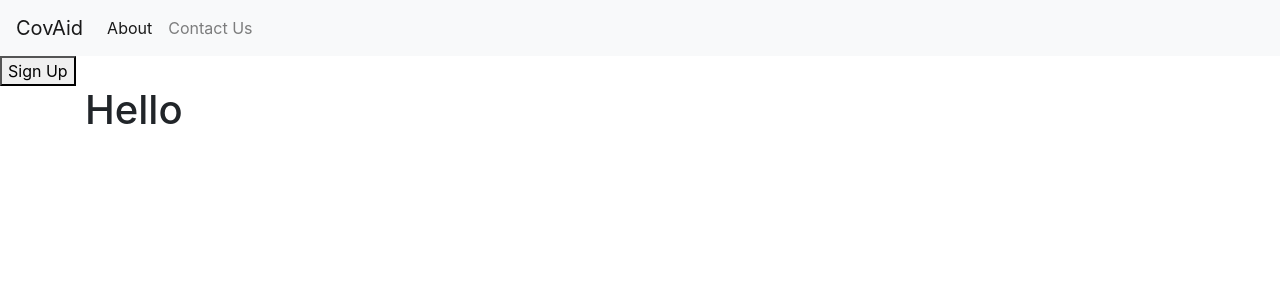
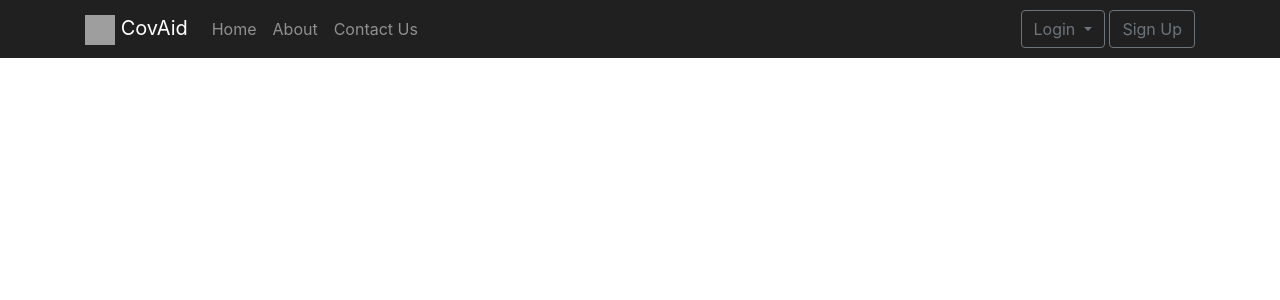
Before and after one commit to shreygupta04/covaid, a Flask app: page / in a window 1280 px wide. Shown: the top 300 px of the page. Run offline with Flask 2, Linux system fonts and the light colour scheme; some libraries are stand-ins or nearby versions; grey boxes are pictures that could not be loaded.

Commit message:
Completed Navbar

```diff
--- a/covaid/templates/layout.html
+++ b/covaid/templates/layout.html
@@ -15,27 +15,69 @@
 </head>
 <body>
     <header>
-      <nav class="navbar navbar-expand-lg navbar-light bg-light">
-      <a class="navbar-brand" href="#">CovAid</a>
-      <button class="navbar-toggler" type="button" data-toggle="collapse" data-target="#navbarNav" aria-controls="navbarNav" aria-expanded="false" aria-label="Toggle navigation">
-        <span class="navbar-toggler-icon"></span>
-      </button>
-      <div class="collapse navbar-collapse" id="navbarNav">
-        <ul class="navbar-nav">
-          <li class="nav-item active">
-            <a class="nav-link" href="#">About <span class="sr-only">(current)</span></a>
-          </li>
-          <li class="nav-item">
-            <a class="nav-link" href="#">Contact Us</a>
-          </li>
-        </ul>
-      </div>
-      </nav>
-      <button type="button" class="btn-pull-right">Sign Up</button>
+      <nav class="navbar navbar-expand-lg navbar-dark" style = "background-color: #202020" role="navigation" >
+        <div class="container">
+          <a class="navbar-brand" href="#">
+            <img src="https://scontent-iad3-1.xx.fbcdn.net/v/t1.15752-9/91829784_552569965363017_4107046718564990976_n.png?_nc_cat=108&_nc_sid=b96e70&_nc_ohc=8rsXx1EOcnkAX-XRiH9&_nc_ht=scontent-iad3-1.xx&oh=83c6be2f191707223c21f8f21dcabe15&oe=5EADA88A" width="30" height="30">
+            CovAid
+          </a>
+            <button class="navbar-toggler border-0" type="button" data-toggle="collapse" data-target="#exCollapsingNavbar">
+                &#9776;
+            </button>
+            <div class="collapse navbar-collapse" id="exCollapsingNavbar">
+                <ul class="nav navbar-nav">
+                    <li class="nav-item"><a href="#" class="nav-link">Home</a></li>
+                    <li class="nav-item"><a href="#" class="nav-link">About</a></li>
+                    <li class="nav-item"><a href="#" class="nav-link">Contact Us</a></li>
+                </ul>
+                <ul class="nav navbar-nav flex-row justify-content-between ml-auto">
+                    <li class="nav-item order-2 order-md-1"><a href="#" class="nav-link" title="settings"><i class="fa fa-cog fa-fw fa-lg"></i></a></li>
+                    <li class="dropdown order-1">
+                        <button type="button" id="dropdownMenu1" data-toggle="dropdown" class="btn btn-outline-secondary dropdown-toggle">Login <span class="caret"></span></button>
+                        <button type="button" class="btn btn-outline-secondary">Sign Up</button>
+                        <ul class="dropdown-menu dropdown-menu-right mt-2">
+                           <li class="px-3 py-2">
+                               <form class="form" role="form">
+                                    <div class="form-group">
+                                        <input id="emailInput" placeholder="Email" class="form-control form-control-sm" type="text" required="">
+                                    </div>
+                                    <div class="form-group">
+                                        <input id="passwordInput" placeholder="Password" class="form-control form-control-sm" type="text" required="">
+                                    </div>
+                                    <div class="form-group">
+                                        <button type="submit" class="btn btn-primary btn-block">Login</button>
+                                    </div>
+                                    <div class="form-group text-center">
+                                        <small><a href="#" data-toggle="modal" data-target="#modalPassword">Forgot password?</a></small>
+                                    </div>
+                                </form>
+                            </li>
+                        </ul>
+                    </li>
+
+                </ul>
+            </div>
+        </div>
+    </nav>
+
+    <div id="modalPassword" class="modal fade" tabindex="-1" role="dialog" aria-labelledby="myModalLabel" aria-hidden="true">
+        <div class="modal-dialog">
+            <div class="modal-content">
+                <div class="modal-header">
+                    <h3>Forgot password</h3>
+                    <button type="button" class="close font-weight-light" data-dismiss="modal" aria-hidden="true">×</button>
+                </div>
+                <div class="modal-body">
+                    <p>Reset your password..</p>
+                </div>
+                <div class="modal-footer">
+                    <button class="btn" data-dismiss="modal" aria-hidden="true">Close</button>
+                    <button class="btn btn-primary">Save changes</button>
+                </div>
+            </div>
+        </div>
+    </div>
     </header>
-    <main role="main" class="container">
-      {% block content %}{% endblock %}
-    </main>
 
     <!-- Optional JavaScript -->
     <!-- jQuery first, then Popper.js, then Bootstrap JS -->
```
